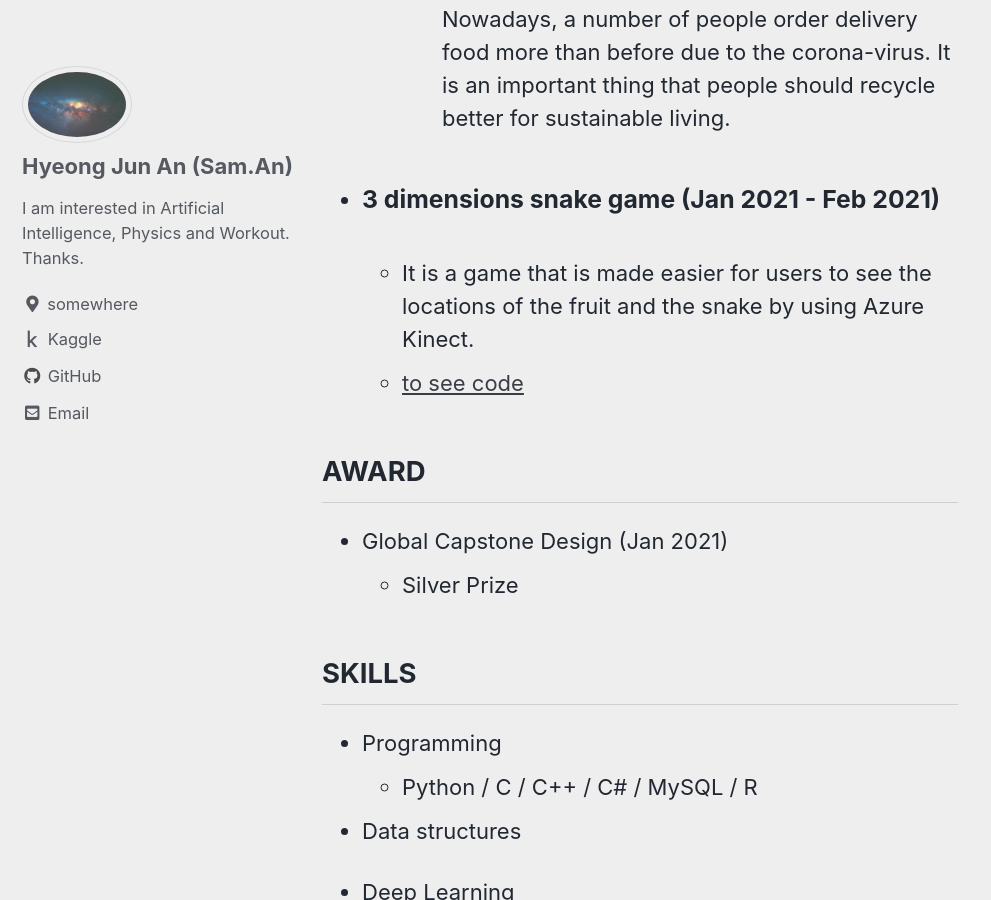
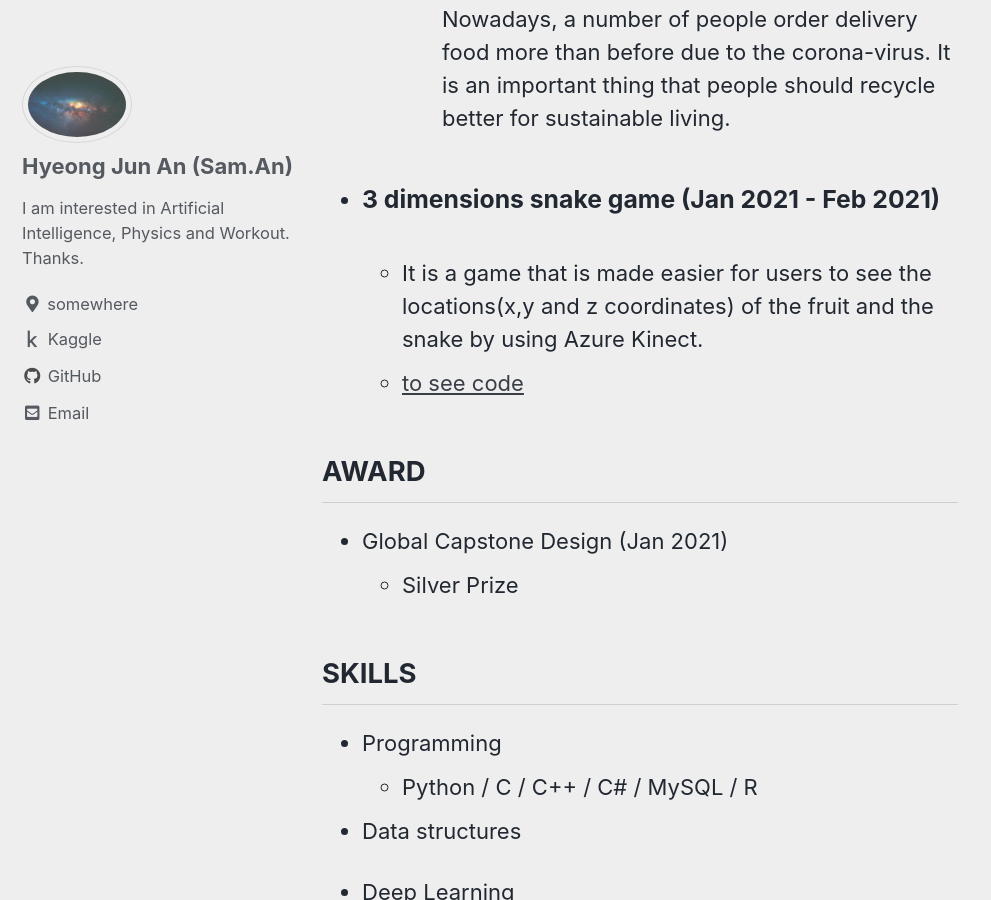
Before and after one commit to sammiee5311/sammiee5311.github.com, a Jekyll site: the page built from _pages/about-archive.md, in a window 1280 px wide and 900 px high, scrolled down 1851 px. Shown: the whole window, without its empty margins (0-991 px from the left). Built offline with Jekyll 4.4.1, drawn with Linux system fonts in a browser that asks for light colours; cached includes are drawn as plain includes.

```diff
--- a/_pages/about-archive.md
+++ b/_pages/about-archive.md
@@ -42,7 +42,7 @@ last_modified_at: 2020-01-07
         - COVID-19 impacts on the recycling industry. Nowadays, a number of people order delivery food more than before due to the corona-virus. It is an important thing that people should recycle better for sustainable living.
 
 + ### 3 dimensions snake game (Jan 2021 - Feb 2021)
-    - It is a game that is made easier for users to see the locations of the fruit and the snake by using Azure Kinect.
+    - It is a game that is made easier for users to see the locations(x,y and z coordinates) of the fruit and the snake by using Azure Kinect.
     - [to see code](https://github.com/sammiee5311/3_dimensions_snake_game)
 
 ## AWARD
```
Also changed, not shown: _posts/2021-02-11-[kinect]TouchDesigner&Unity.md (+1 -4 lines).
